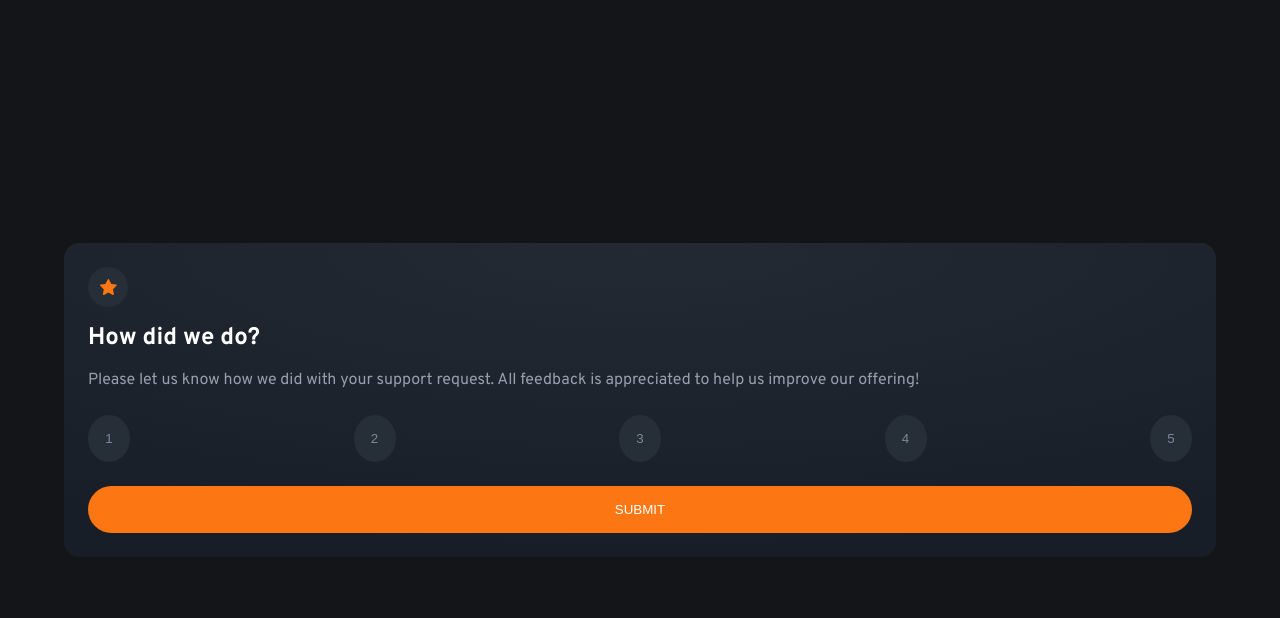
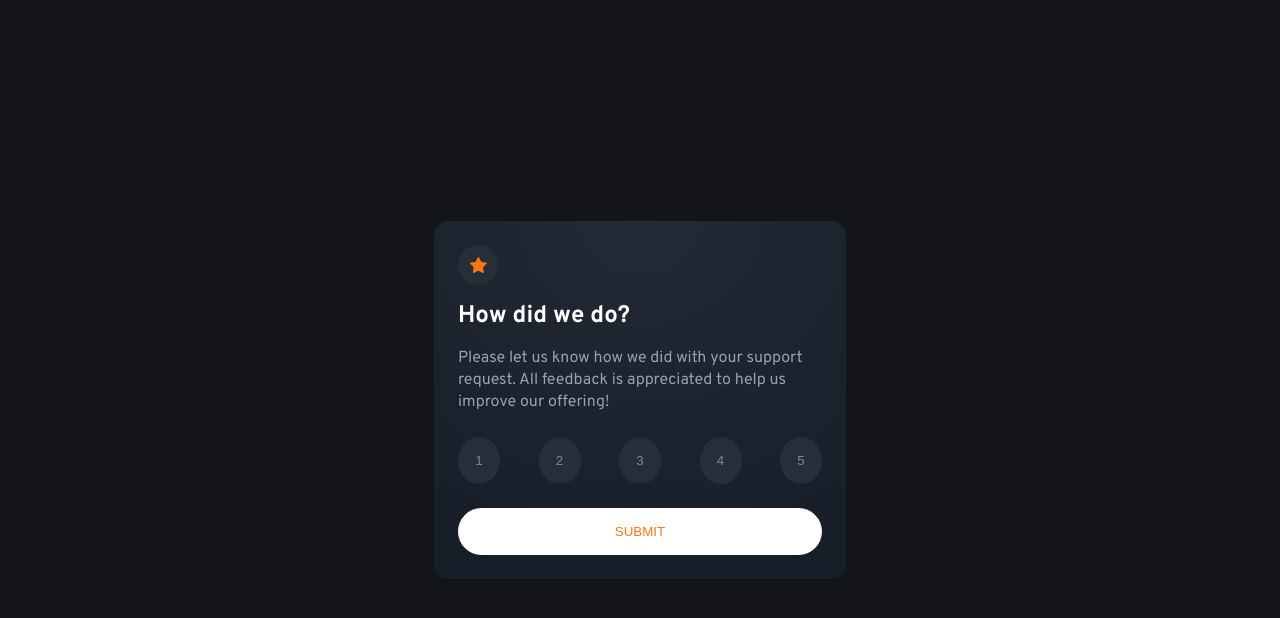
Before and after one commit to KennethChang1/interactive-rating-component, a plain HTML site: page index.html in a window 1280 px wide. In both pictures the pointer is over the button "SUBMIT". Drawn offline with Linux system fonts and the light colour scheme.

Commit message:
finished project

```diff
--- a/styles.css
+++ b/styles.css
@@ -15,6 +15,7 @@ body{
     font-family: 'Overpass', sans-serif;
     background: radial-gradient(98.96% 98.96% at 50% 0%, #232A34 0%, #181E27 100%);
     width: 90%;
+    max-width: 412px;
     margin: auto;
     border-radius: 15px;
     padding: 1.5rem;
@@ -80,6 +81,12 @@ body{
     border: none;
 }
 
+.submit:hover{
+    background-color: white;
+    color: #FC7614;
+    cursor: pointer;
+}
+
 .hidden{
     display: none;
 }
```
